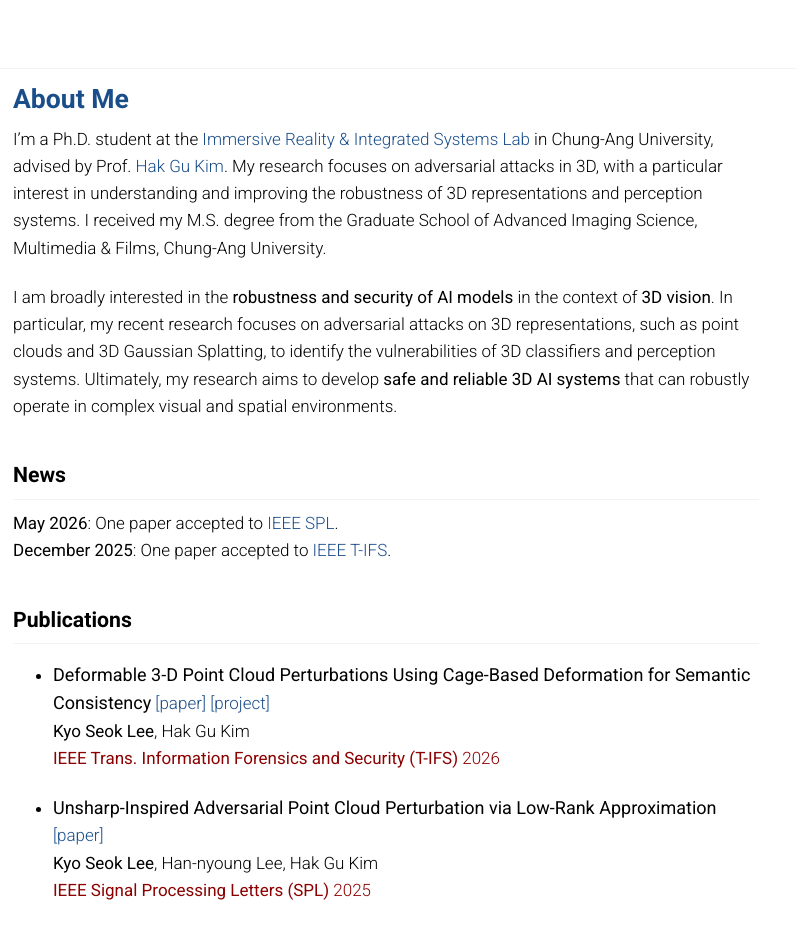
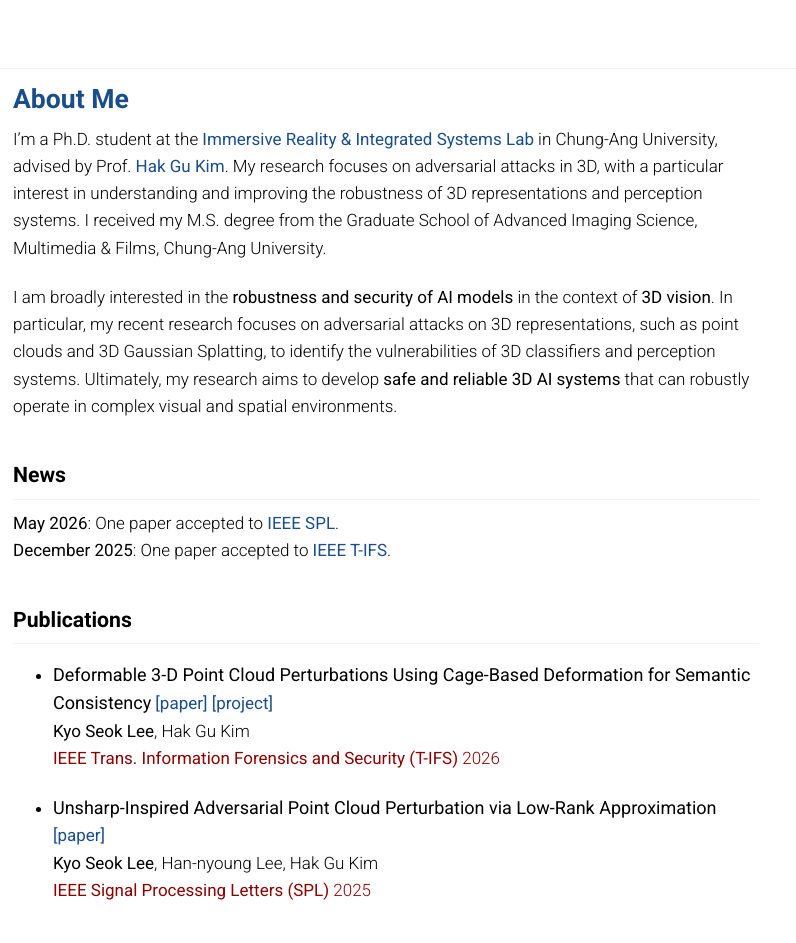
Before and after one commit to kslee990614/kslee990614.github.io, a plain HTML site: page index.html in a window 1280 px wide. Shown: the top 943 px of the page, 254-1050 px from the left. Drawn offline with Linux system fonts and the light colour scheme.

Commit message:
Update index.html

```diff
--- a/index.html
+++ b/index.html
@@ -279,7 +279,7 @@
 
       <section class="page__content e-content" itemprop="text">
 
-        <p>I’m a Ph.D. student at the <a href="https://www.irislab.cau.ac.kr/">Immersive Reality & Integrated Systems Lab</a> in Chung-Ang University, advised by Prof. <a href="https://hgkimcau.github.io/">Hak Gu Kim</a>. My research focuses on adversarial attacks in 3D, with a particular interest in understanding and improving the robustness of 3D representations and perception systems. I received my M.S. degree from the Graduate School of Advanced Imaging Science, Multimedia & Films, Chung-Ang University.</p>
+        <p>I’m a Ph.D. student at the <strong><a href="https://www.irislab.cau.ac.kr/">Immersive Reality & Integrated Systems Lab</a></strong> in Chung-Ang University, advised by Prof. <strong><a href="https://hgkimcau.github.io/">Hak Gu Kim</a></strong>. My research focuses on adversarial attacks in 3D, with a particular interest in understanding and improving the robustness of 3D representations and perception systems. I received my M.S. degree from the Graduate School of Advanced Imaging Science, Multimedia & Films, Chung-Ang University.</p>
 
 <!-- My research interest falls into enhancing the understanding of unstructured/video data modalities through the guidance of large language models. With these goals in mind, my recent focus has been on linking diverse modalities into the core of large language model **through the lens of graph-structured knowledge**, *e.g.* object graphs (3D vision), knowledge graphs (natural language), and scene graphs (video). In this endeavor, I work on building algorithms that leverage relational information of data therein, **revisiting real-world problems within a graph-based framework to provide a structured understanding of complex data modalities** in large language models. -->
 <p>I am broadly interested in the <strong>robustness and security of AI models</strong> in the context of <strong>3D vision</strong>. In particular, my recent research focuses on adversarial attacks on 3D representations, such as point clouds and 3D Gaussian Splatting, to identify the vulnerabilities of 3D classifiers and perception systems. Ultimately, my research aims to develop <strong>safe and reliable 3D AI systems</strong> that can robustly operate in complex visual and spatial environments.</p>
@@ -297,23 +297,23 @@ My primary research interest in 3D vision falls into two branches following: 1)
 -->
 <h2 id="news">News</h2>
 <p>
-<strong>May 2026</strong>: One paper accepted to <span style="color:#1A4E8A;">IEEE SPL</span>.<br>
-<strong>December 2025</strong>: One paper accepted to <span style="color:#1A4E8A;">IEEE T-IFS</span>.<br>
+<strong>May 2026</strong>: One paper accepted to <strong><span style="color:#1A4E8A;">IEEE SPL</span></strong>.<br>
+<strong>December 2025</strong>: One paper accepted to <strong><span style="color:#1A4E8A;">IEEE T-IFS</span></strong>.<br>
 </p>
 
 <h2 id="publications">Publications</h2>
 <ul>
   <li>
     <p><strong><font size="4">Deformable 3-D Point Cloud Perturbations Using Cage-Based Deformation for Semantic Consistency</font></strong>
-<a href="https://ieeexplore.ieee.org/document/11534487">[paper]</a>
-<a href="https://cau-irislab.github.io/Deformable-3D-ADV/">[project]</a> <br>
+<a href="https://ieeexplore.ieee.org/document/11534487"><strong>[paper]</strong></a>
+<a href="https://cau-irislab.github.io/Deformable-3D-ADV/"><strong>[project]</strong></a> <br>
 <strong>Kyo Seok Lee</strong>, Hak Gu Kim
 <br>
 <span style="color:darkred"><strong>IEEE Trans. Information Forensics and Security (T-IFS)</strong> 2026</span></p>
   </li>
   <li>
     <p><strong><font size="4">Unsharp-Inspired Adversarial Point Cloud Perturbation via Low-Rank Approximation</font></strong>
-<a href="https://ieeexplore.ieee.org/document/11320277">[paper]</a> <br>
+<a href="https://ieeexplore.ieee.org/document/11320277"><strong>[paper]</strong></a> <br>
 <strong>Kyo Seok Lee</strong>, Han-nyoung Lee, Hak Gu Kim
 <br>
 <span style="color:darkred"><strong>IEEE Signal Processing Letters (SPL)</strong> 2025</span></p>
```
